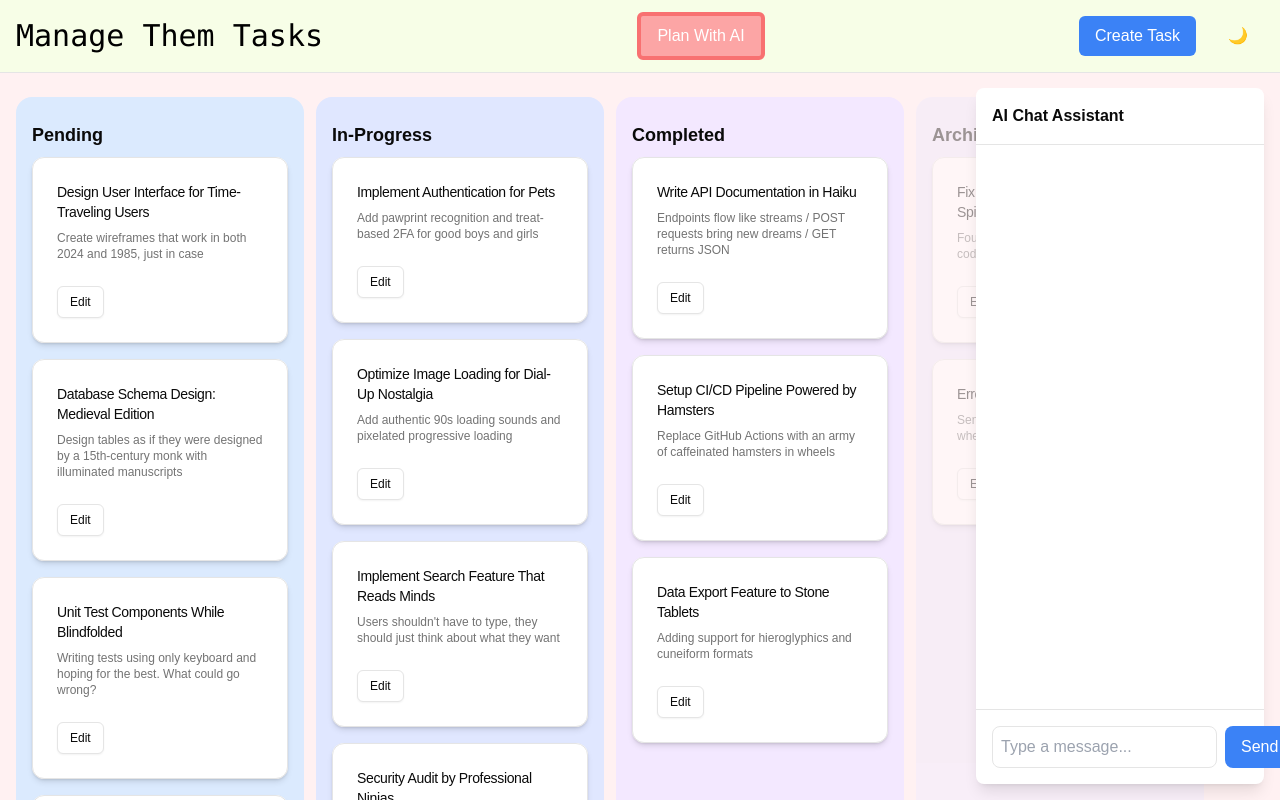
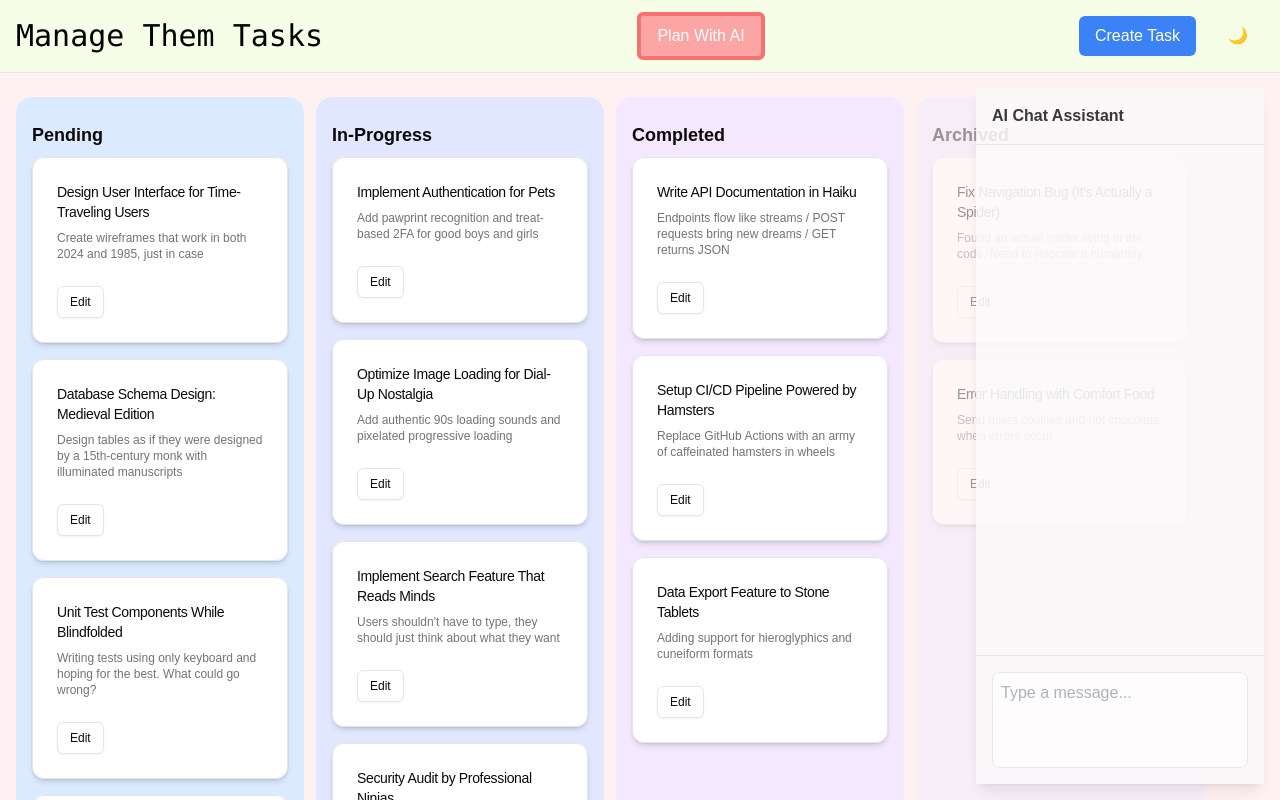
Before and after one commit to fractal-bootcamp/malin.task-manager, a Next.js app in the folder task-manager/: page / in a window 1280 px wide. Shown: the top 800 px of the page. Built offline with nearby package versions, Linux system fonts and the light colour scheme.

Commit message:
styling the chat window

```diff
--- a/task-manager/src/app/layout.tsx
+++ b/task-manager/src/app/layout.tsx
@@ -59,7 +59,7 @@ export default function RootLayout({
           </div>
         </nav>
         {children}
-        <div className="fixed bottom-4 right-4 max-w-[18rem] h-[87vh] bg-white rounded-lg shadow-lg">
+        <div className="fixed bottom-4 right-4 w-full max-w-[18rem] h-[87vh] bg-white rounded-lg shadow-lg opacity-80">
           <ChatWindow />
         </div>
         <CreateNewTaskModal />
--- a/task-manager/src/components/ui/ChatWindow.tsx
+++ b/task-manager/src/components/ui/ChatWindow.tsx
@@ -26,7 +26,7 @@ export function ChatWindow() {
   }
 
   return (
-    <div className="flex flex-col h-full">
+    <div className="flex flex-col h-full bg-neutral-50">
       {/* Header */}
       <div className="p-4 border-b">
         <h3 className="font-semibold">AI Chat Assistant</h3>
@@ -41,8 +41,8 @@ export function ChatWindow() {
           >
             <div
               className={`max-w-[80%] p-3 rounded-lg ${message.isUser
-                ? 'bg-blue-500 text-white'
-                : 'bg-gray-100 text-gray-800'
+                ? 'bg-rose-50 text-gray'
+                : 'bg-green-100 text-gray'
                 }`}
             >
               {message.text}
@@ -54,20 +54,24 @@ export function ChatWindow() {
       {/* Input */}
       <div className="p-4 border-t">
         <div className="flex space-x-2">
-          <input
-            type="text"
+          <textarea
             value={inputText}
             onChange={(e) => setInputText(e.target.value)}
-            onKeyPress={(e) => e.key === 'Enter' && handleSend()}
-            className="flex-1 p-2 border rounded-lg focus:outline-none focus:ring-2 focus:ring-blue-500"
+            onKeyDown={(e) => {
+              if (e.key === 'Enter' && !e.shiftKey) {
+                e.preventDefault()
+                handleSend()
+              }
+            }}
+            className="flex-1 p-2 border rounded-lg focus:outline-none focus:ring-2 focus:ring-blue-500 h-24 resize-none"
             placeholder="Type a message..."
           />
-          <button
+          {/* <button
             onClick={handleSend}
             className="px-4 py-2 bg-blue-500 text-white rounded-lg hover:bg-blue-600"
           >
             Send
-          </button>
+          </button> */}
         </div>
       </div>
     </div>
```
